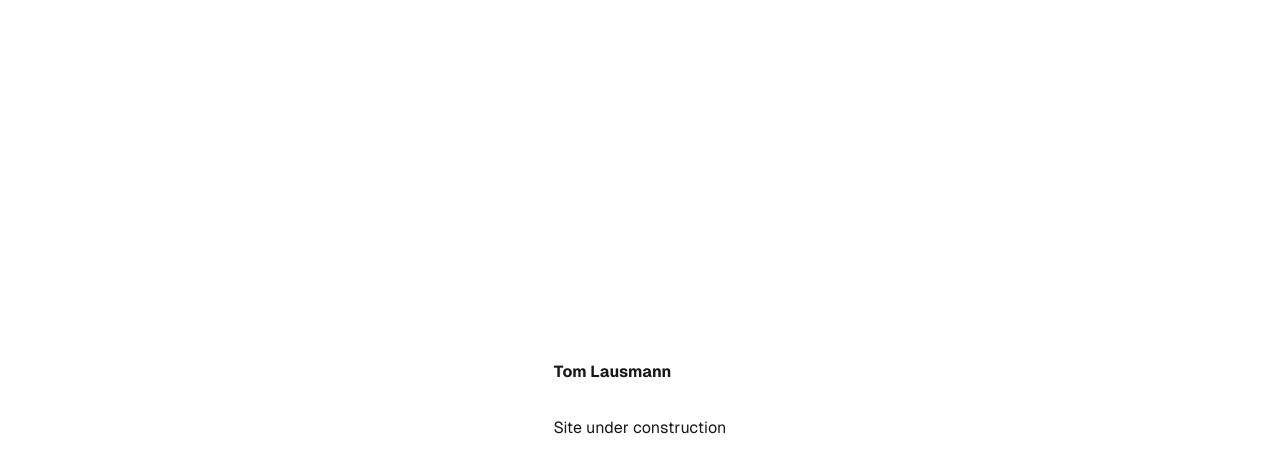
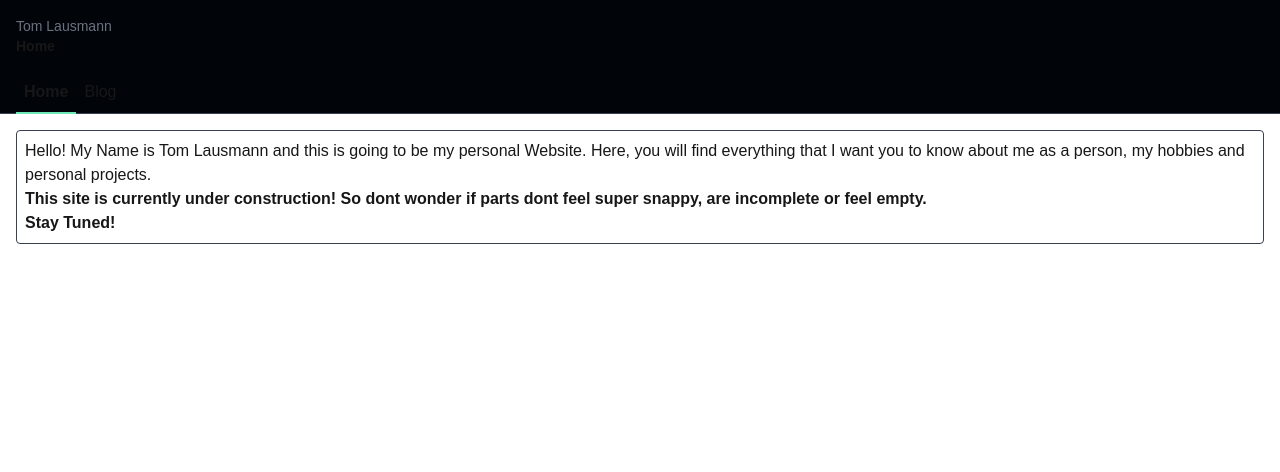
Before and after one commit to Lausi95/lausi95.net, a Next.js app in the folder lausi95/: page / in a window 1280 px wide. Shown: the top 472 px of the page. Built offline with nearby package versions, Linux system fonts and the light colour scheme.

Commit message:
feat: add basic layout and 2 pages

```diff
--- /dev/null
+++ b/lausi95/app/blog/page.tsx
@@ -0,0 +1,9 @@
+import BasicPage from "../components/templates/BasicPage";
+
+export default function Page() {
+    return (
+        <BasicPage page="blog" subtitle="Blog">
+            Blog!!
+        </BasicPage>
+    );
+}
--- /dev/null
+++ b/lausi95/app/components/organisms/Navigation.tsx
@@ -0,0 +1,38 @@
+import Link from "next/link";
+
+export type NavPage = "home" | "blog";
+
+export type NavigationProps = {
+    page?: NavPage;
+};
+
+type NavItem = {
+    text: string;
+    href: string;
+    active: boolean;
+};
+
+export default function Navigation({ page }: NavigationProps) {
+    const items: NavItem[] = [
+        {
+            text: 'Home',
+            href: '/',
+            active: page == 'home',
+        },
+        {
+            text: 'Blog',
+            href: '/blog',
+            active: page == 'blog',
+        },
+    ];
+
+    return (
+        <div className="flex bg-[#010409]">
+            <div className="p-2 border-b border-gray-700"></div>
+            {items.map(item => (
+                <Link key={item.href} className={item.active ? 'p-2 border-b-2 border-emerald-300 font-bold' : 'p-2 border-b border-gray-700'} href={item.href}>{item.text}</Link>
+            ))}
+            <div className="grow border-b border-gray-700"></div>
+        </div>
+    );
+}
--- /dev/null
+++ b/lausi95/app/components/organisms/Title.tsx
@@ -0,0 +1,12 @@
+export type PageTitleProps = {
+    subtitle?: string;
+};
+
+export default function PageTitle({ subtitle }: PageTitleProps) {
+    return (
+        <div className="p-4 bg-[#010409] text-sm">
+            <div className="text-gray-500">Tom Lausmann</div>
+            <div className="font-bold">{subtitle ?? 'Unknown page'}</div>
+        </div>
+    );
+}
--- /dev/null
+++ b/lausi95/app/components/templates/BasicPage.tsx
@@ -0,0 +1,21 @@
+import React from "react";
+import Navigation, { NavPage } from "../organisms/Navigation";
+import PageTitle from "../organisms/Title";
+
+export type BasicPageProps = {
+    children?: React.ReactNode;
+    page?: NavPage;
+    subtitle?: string;
+};
+
+export default function BasicPage({ children, page, subtitle }: BasicPageProps) {
+    return (
+        <>
+            <PageTitle subtitle={subtitle} />
+            <Navigation page={page} />
+            <div className="p-4">
+                {children}
+            </div>
+        </>
+    );
+}
--- a/lausi95/app/globals.css
+++ b/lausi95/app/globals.css
@@ -9,7 +9,7 @@
 
 @media (prefers-color-scheme: dark) {
     :root {
-    --background: #0a0a0a;
+        --background: #0d1117;
         --foreground: #ededed;
     }
 }
--- a/lausi95/app/layout.tsx
+++ b/lausi95/app/layout.tsx
@@ -7,6 +7,7 @@ const geistSans = localFont({
     variable: "--font-geist-sans",
     weight: "100 900",
 });
+
 const geistMono = localFont({
     src: "./fonts/GeistMonoVF.woff",
     variable: "--font-geist-mono",
@@ -14,8 +15,8 @@ const geistMono = localFont({
 });
 
 export const metadata: Metadata = {
-    title: "Create Next App",
-    description: "Generated by create next app",
+    title: "Tom Lausmann",
+    description: "Personal Home-Page of Tom Lausmann",
 };
 
 export default function RootLayout({
@@ -25,9 +26,6 @@ export default function RootLayout({
 }>) {
     return (
         <html lang="en">
-            <head>
-                <title>Tom Lausmann</title>
-            </head>
             <body className={`${geistSans.variable} ${geistMono.variable} antialiased`}>
                 {children}
             </body>
--- a/lausi95/app/page.tsx
+++ b/lausi95/app/page.tsx
@@ -1,12 +1,22 @@
+import BasicPage from "./components/templates/BasicPage";
+
 export default function Home() {
     return (
-        <div className="grid grid-rows-[20px_1fr_20px] items-center justify-items-center min-h-screen p-8 pb-20 gap-16 sm:p-20 font-[family-name:var(--font-geist-sans)]">
-            <main className="flex flex-col gap-8 row-start-2 items-center sm:items-start">
-                <h1 className="size-xl font-bold">Tom Lausmann</h1>
-                <div>Site under construction</div>
-            </main>
-            <footer className="row-start-3 flex gap-6 flex-wrap items-center justify-center">
-            </footer>
-        </div>
+        <BasicPage page="home" subtitle="Home">
+            <div className="border border-gray-700 rounded p-2">
+                <p>
+                    Hello! My Name is Tom Lausmann and this is going to be my personal
+                    Website. Here, you will find everything that I want you to know about
+                    me as a person, my hobbies and personal projects.
+                </p>
+                <p className="font-bold">
+                    This site is currently under construction! So dont wonder if
+                    parts dont feel super snappy, are incomplete or feel empty.
+                </p>
+                <p className="font-bold">
+                    Stay Tuned!
+                </p>
+            </div>
+        </BasicPage>
     );
 }
```
Lines whose indentation alone changed are shown as unchanged.
